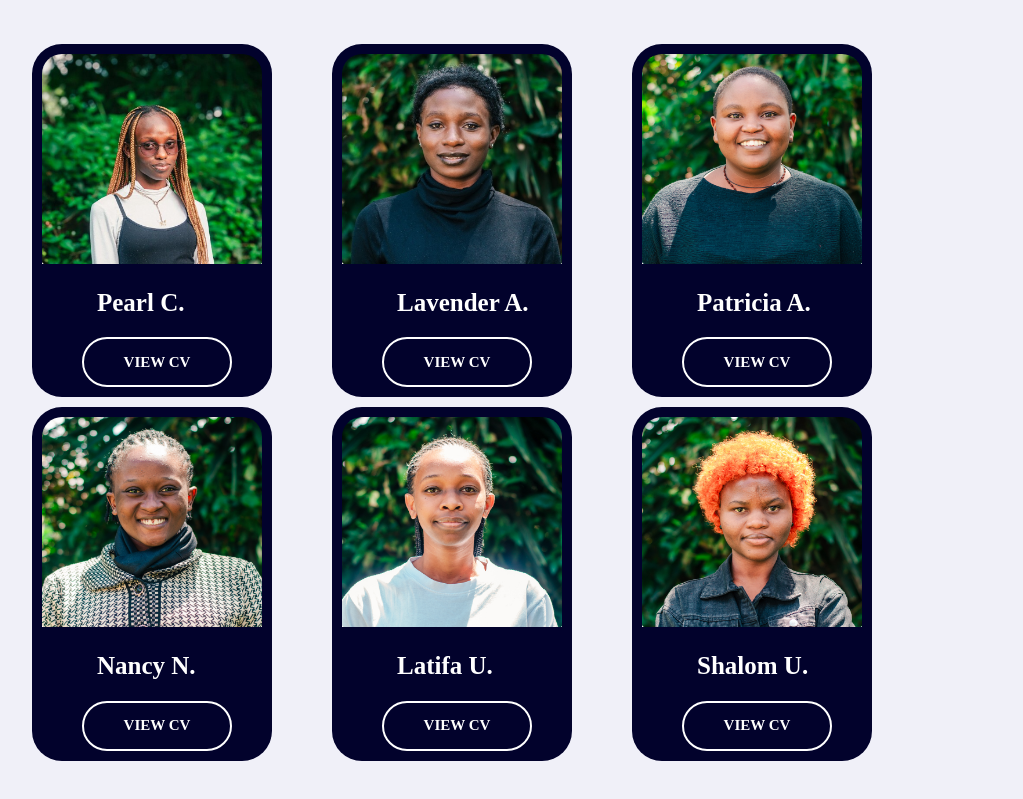
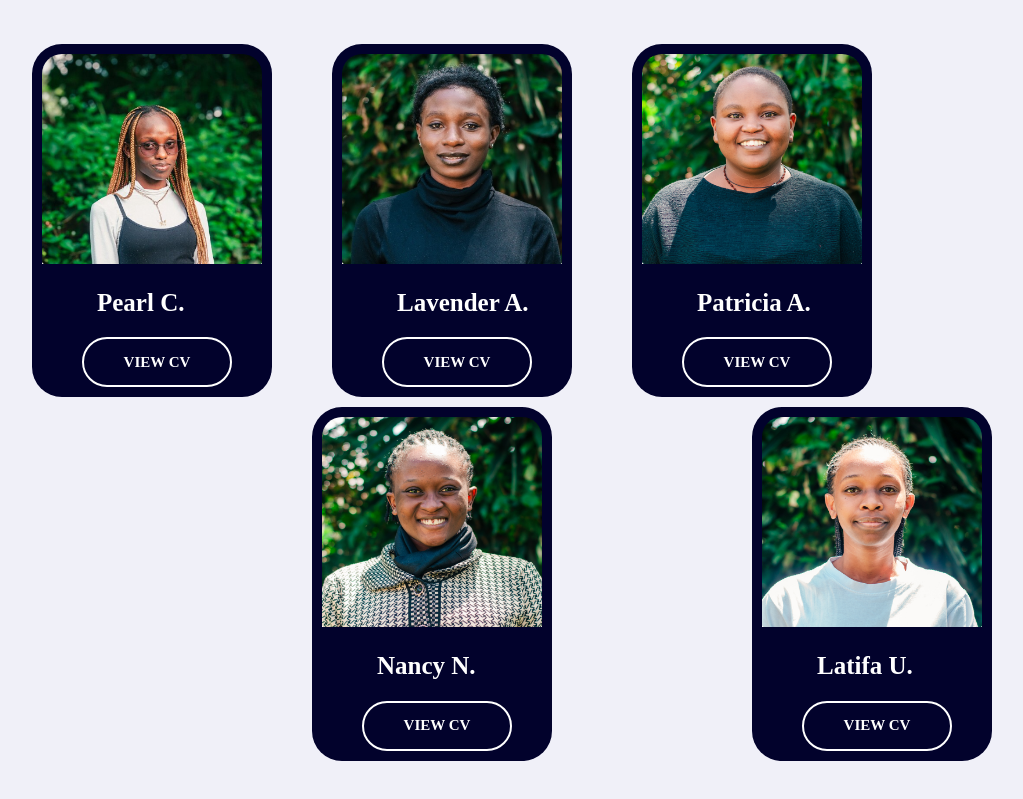
Before and after one commit to Nancy-Nabacwa/CodeTaishi, a React (Create React App) app in the folder code-taishi/: page /Resume in a window 1280 px wide. Shown: the part 229-1028 px from the top of the page, without its empty margins (238-1261 px from the left). Built offline with nearby package versions, Linux system fonts and the light colour scheme; a web font is replaced by a local one.

Commit message:
Adding Changes on Resume File

```diff
--- a/code-taishi/src/Resume/index.css
+++ b/code-taishi/src/Resume/index.css
@@ -52,6 +52,12 @@ background-color: rgb(2, 2, 44);
     display: flex;
     gap: 200px;
     padding: 5px 280px;
+}
+
+.team2{
+    display: flex;
+    gap: 200px;
+    padding: 5px 500px;
 }
 
 #the-team{
--- a/code-taishi/src/Resume/index.js
+++ b/code-taishi/src/Resume/index.js
@@ -64,7 +64,7 @@ const Resume = () =>{
 
             </div>
 
-                <div className='team'>
+                <div className='team2'>
 
             <div className='member'>
                 <img src="./Images/Nancy.png" alt="Nancy" className="profile"/>
@@ -87,7 +87,7 @@ const Resume = () =>{
             </div>
 
 
-            <div className='member'>
+            {/* <div className='member'>
                 <img src="./Images/Shalom.png" alt="Shalom" className="profile"/>
                 <h2 className='name'>Shalom U.</h2>
                <button className='viewButton'  onClick= {() => {check("Shalom.png");
@@ -95,7 +95,7 @@ const Resume = () =>{
                     imageCancel.style.display = "block"
                    }
                 }} id='click'><b>VIEW CV</b></button>
-            </div>
+            </div> */}
 
             </div>
 
```
